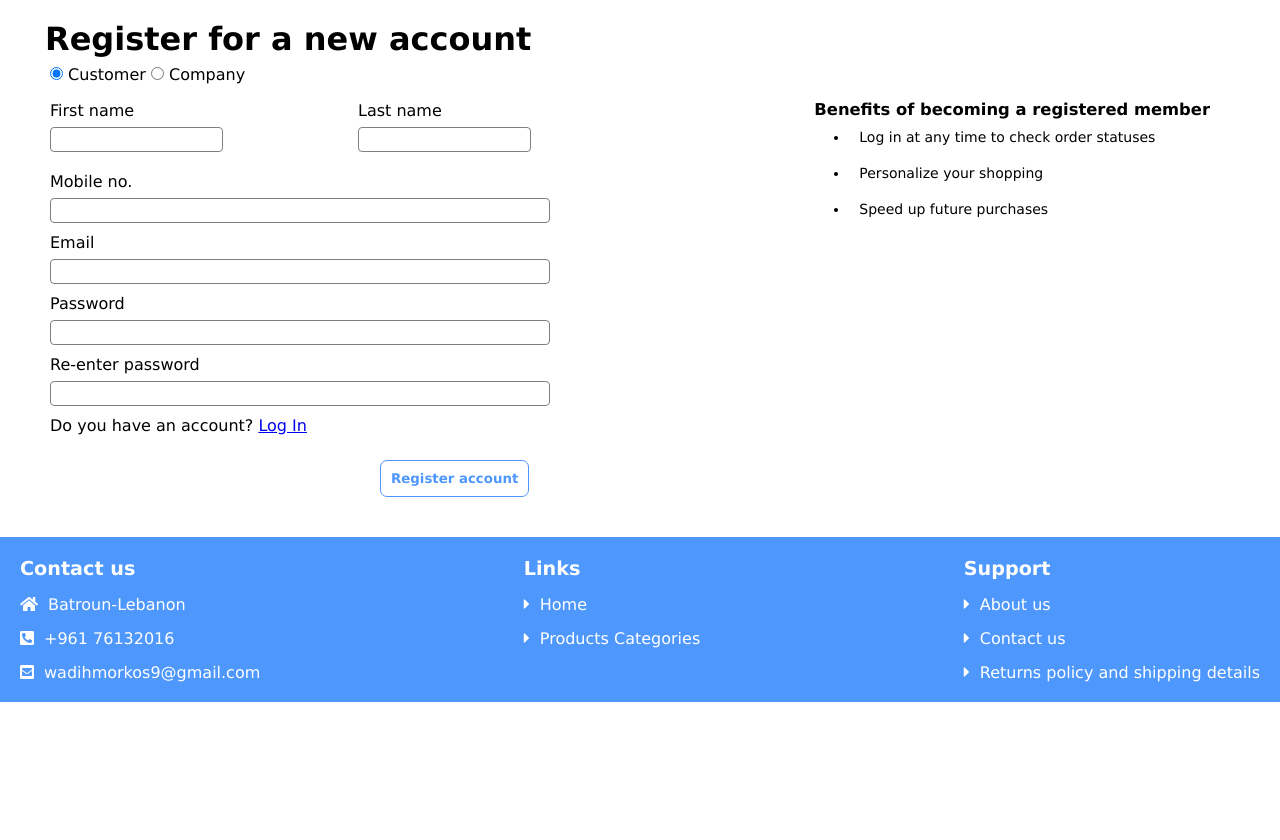
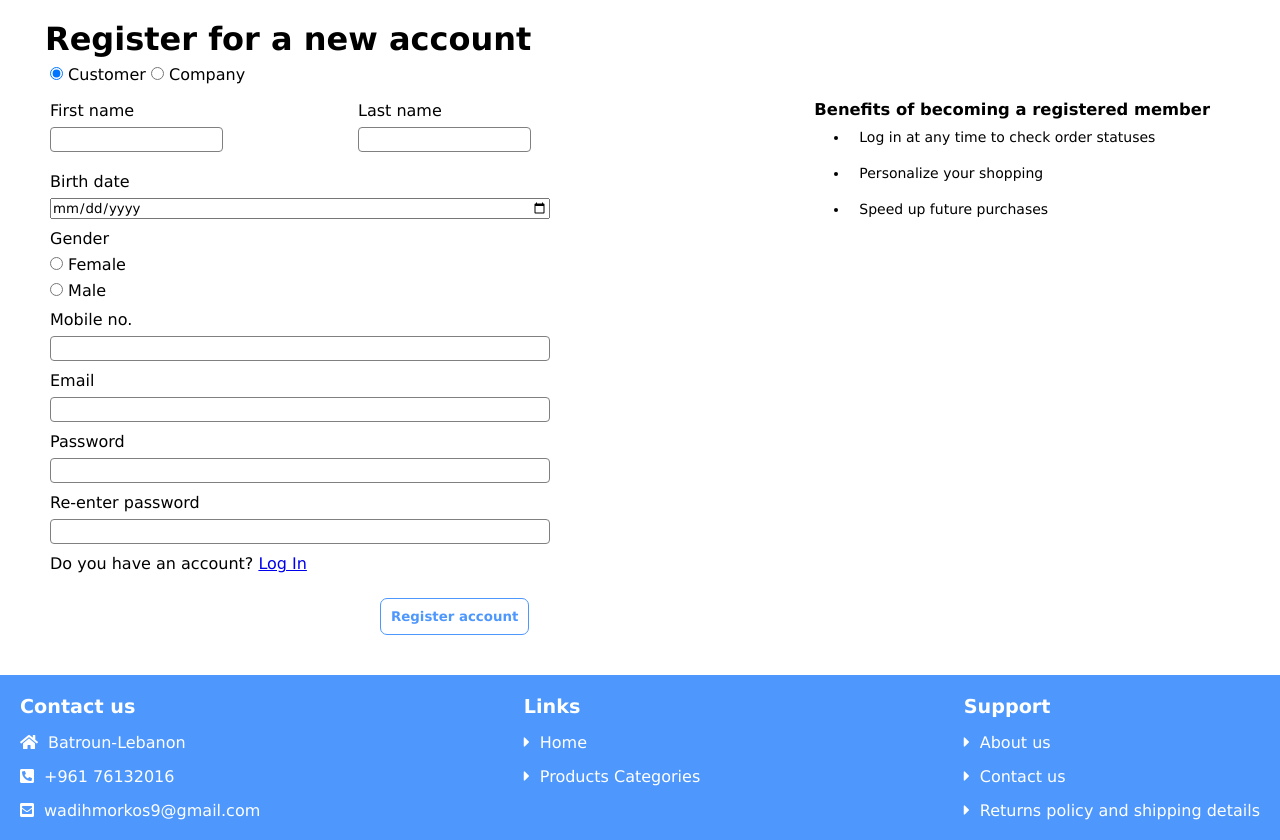
Before and after one commit to WadihChekriMorkos/web3-2021-Wadih-CHEKRI-MORKOS, a PHP site: page /register.php in a window 1280 px wide. Shown: the part 55-895 px from the top of the page. Before the commit the page ends 757 px from the top, so only its background shows below. Run offline with PHP 8.4, Linux system fonts and the light colour scheme; tables that the repository leaves empty or names only in its code hold one stand-in row (values such as "Sample post"); a stand-in replaces the project's code that opens the database connection.

Commit message:
Update register.php

```diff
--- a/register_login/register.php
+++ b/register_login/register.php
@@ -12,8 +12,8 @@ include "register_handler.php";
     <div class="form">
     <h1>Register for a new account</h1>
     <?php
-    if(!empty($error))
-    echo "<div class=\"error\">$error</div>";
+    if(!empty($error))   echo "<div class=\"error\">$error</div>";
+    if(!empty($success)) echo "<div class=\"success\">$success</div>";
     ?>
 
     <form method="POST" action="register_handler.php">
@@ -23,7 +23,7 @@ include "register_handler.php";
                 <input type="radio" name="accountType" id="comp" value="company"/>   Company
              </span>
         </div>
-        <div class="fn-ln">
+        <div class="fn-ln customer">
             <div class="fn-div">
                 <span>First name</span>
                 <span><input type="text" name="fname"></span>
@@ -35,7 +35,16 @@ include "register_handler.php";
             </div>
 
         </div>
+        <div class="customer">
+            <span>Birth date</span>
+            <span><input type="date" class="adjust-inp" name="date"/></span>
+        </div>
+        <div class="gender customer">
+            <span>Gender</span>
+            <span><input type="radio" name="gender" value="female"/>   Female</span>
+            <span><input type="radio" name="gender" value="male"/>    Male</span>
 
+        </div>
         <div class="company">
             <span>Company name</span>
             <span><input type="text" class="adjust-inp" name="compname"/></span>
```
